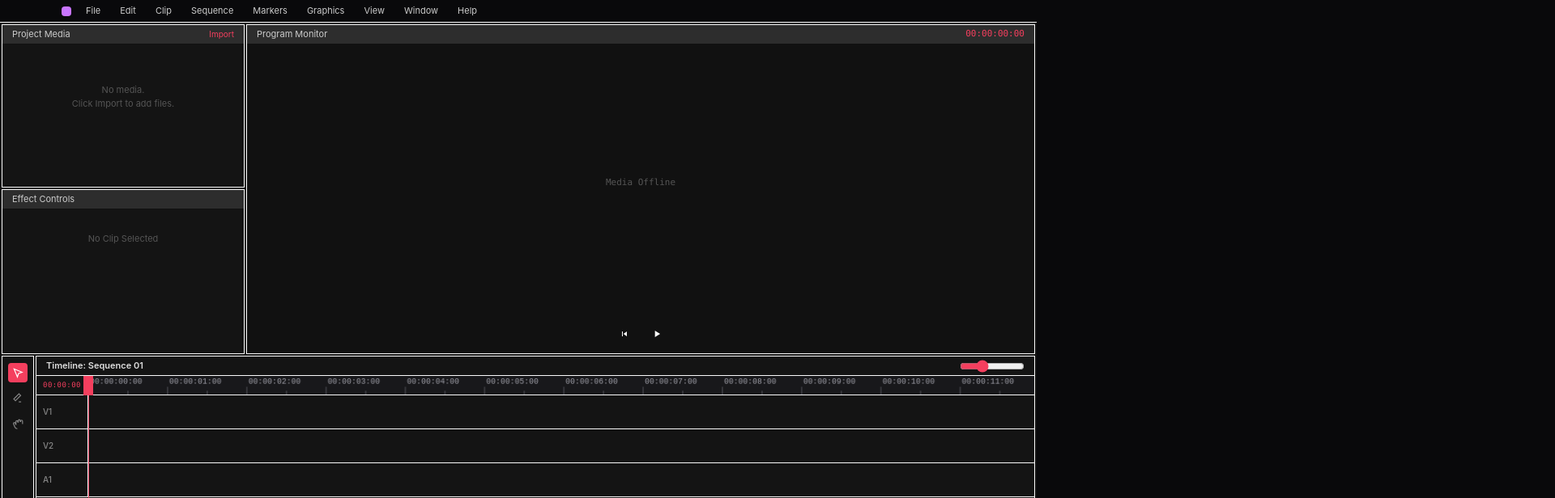
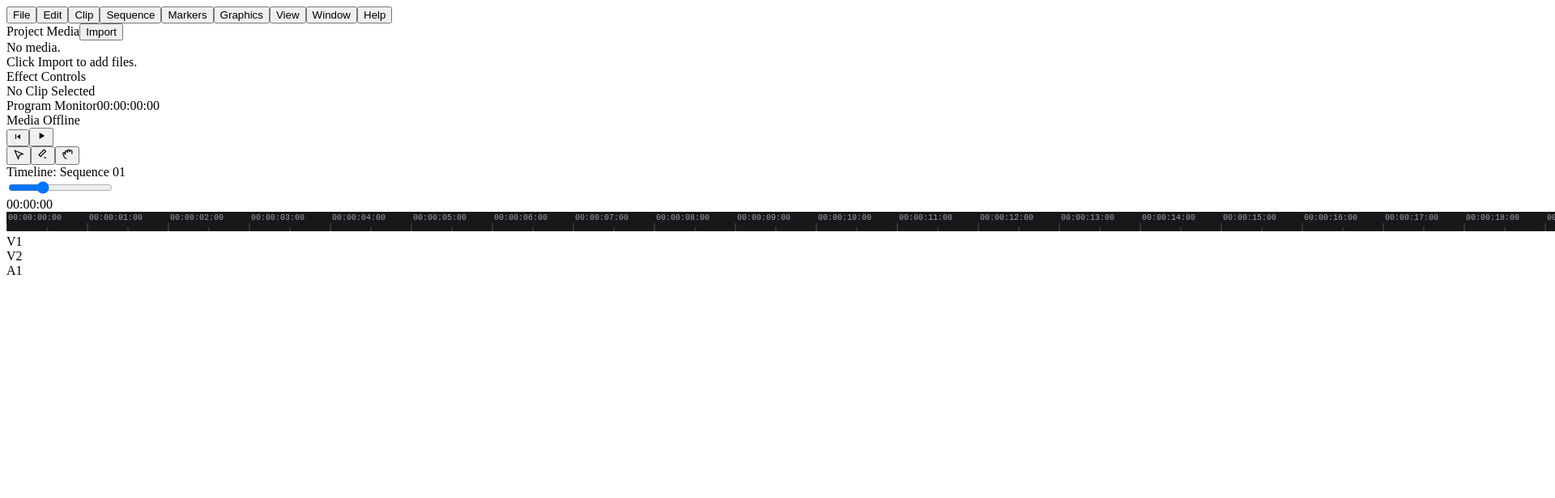
Before and after one commit to jati251/cekcok-kroma, a React (Vite) app: page / in a window 1280 px wide. Shown: the top 616 px of the page at 81% size, 1920 px wide, since content can reach past the window. Built offline with nearby package versions, Linux system fonts and the light colour scheme.

Commit message:
Remove App.css that overrides Tailwind theme

```diff
--- a/src/App.css
+++ /dev/null
@@ -1,27 +0,0 @@
-@import "tailwindcss";
-
-@theme {
-  --color-background: #09090b;
-  --color-foreground: #fafafa;
-  --color-primary: #18181b;
-  --color-primary-foreground: #fafafa;
-  --color-secondary: #27272a;
-  --color-secondary-foreground: #fafafa;
-  --color-accent: #f43f5e;
-  --color-accent-foreground: #fafafa;
-  --color-border: #27272a;
-}
-
-@layer base {
-  :root {
-    background-color: var(--color-background);
-    color: var(--color-foreground);
-  }
-
-  body {
-    margin: 0;
-    font-family: Inter, system-ui, Avenir, Helvetica, Arial, sans-serif;
-    -webkit-font-smoothing: antialiased;
-    -moz-osx-font-smoothing: grayscale;
-  }
-}
--- a/src/main.tsx
+++ b/src/main.tsx
@@ -1,7 +1,6 @@
 import React from "react";
 import ReactDOM from "react-dom/client";
 import App from "./App";
-import "./App.css";
 
 ReactDOM.createRoot(document.getElementById("root") as HTMLElement).render(
   <React.StrictMode>
```
